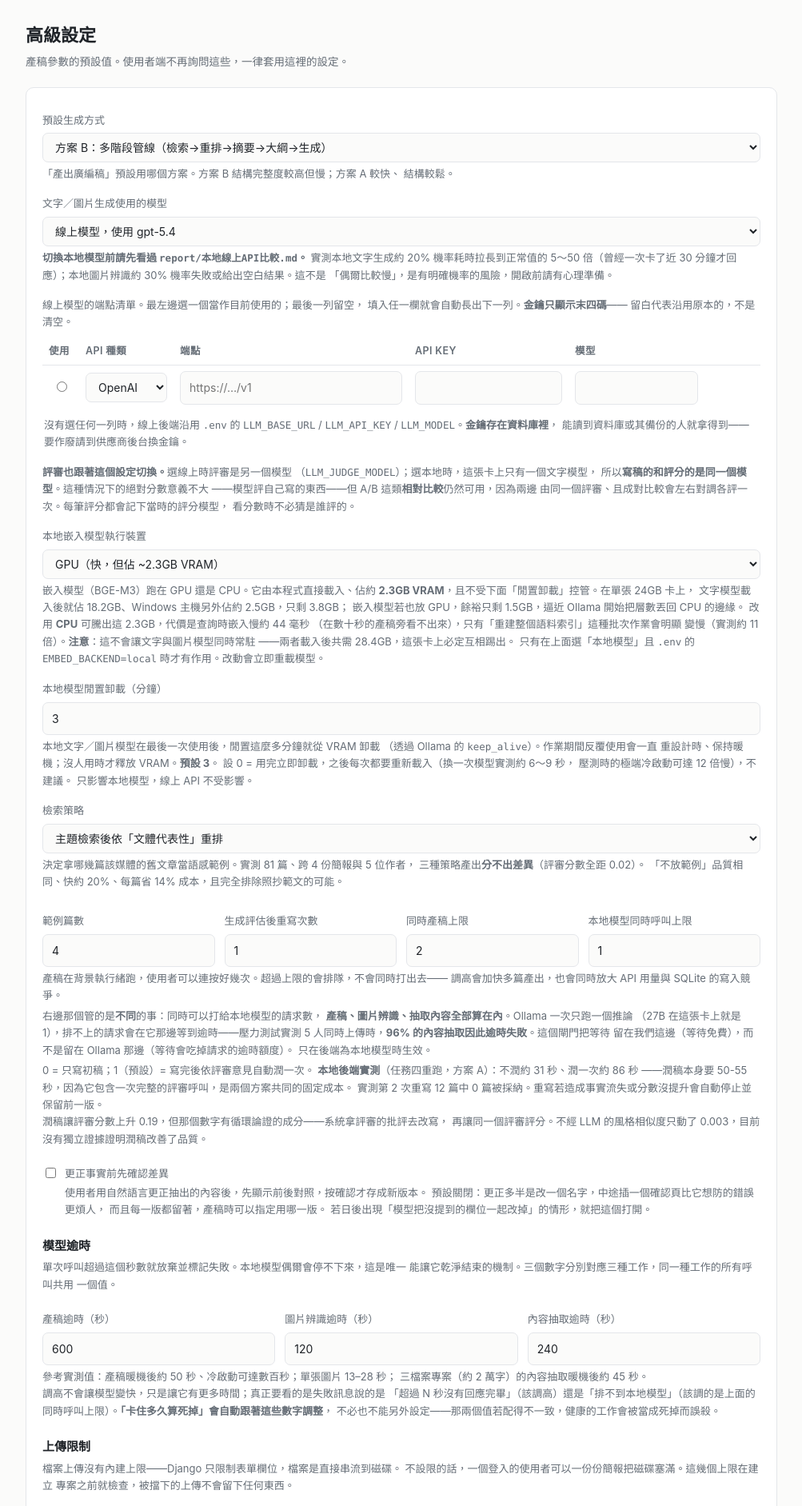
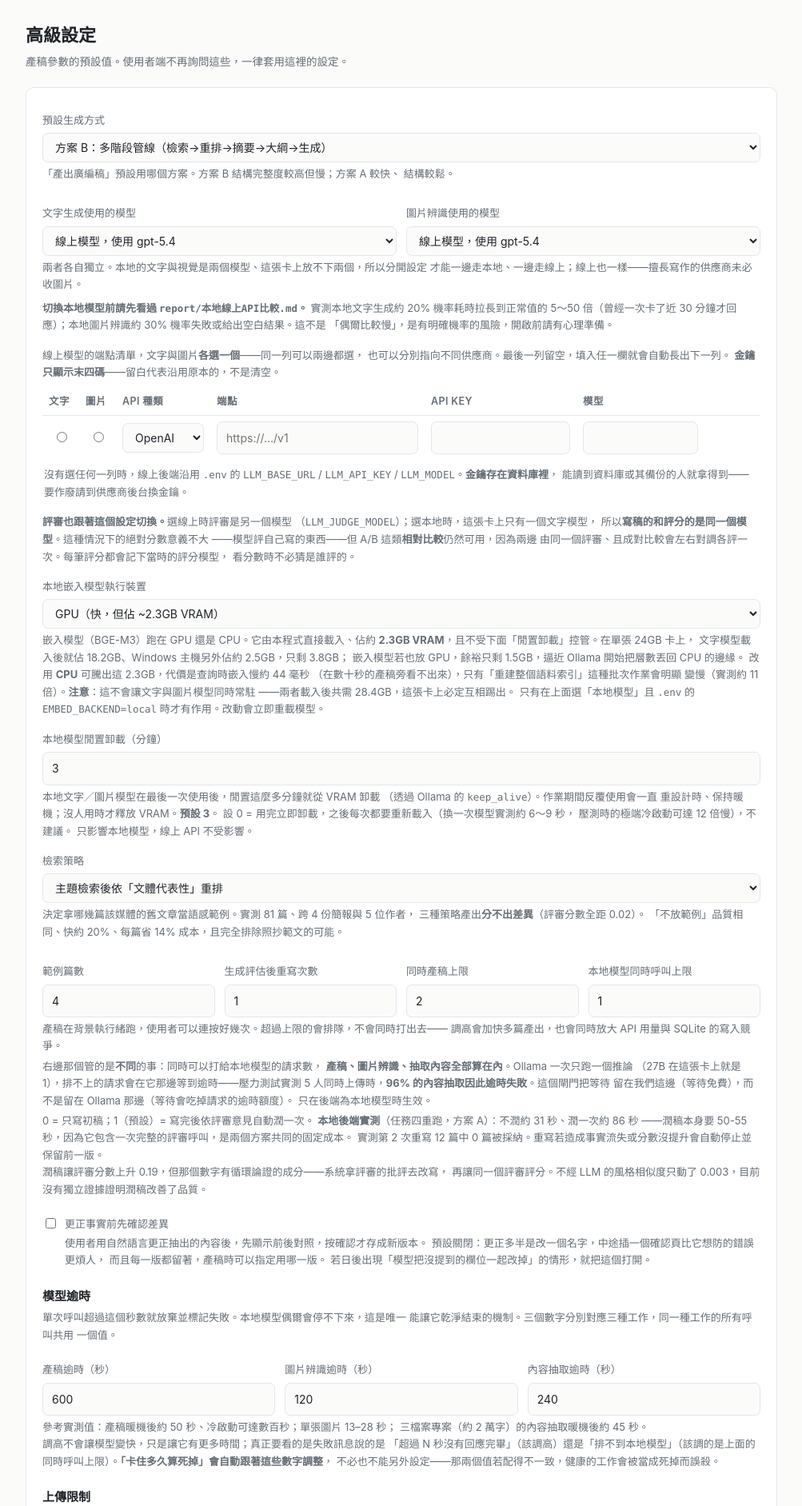
Before and after one commit to Leonardo-Classroom/advertorial-studio, a Django app: page /manage/advanced/ in a window 1280 px wide. Shown: the part 57-1940 px from the top of the page at 80% size, without its empty margins (38-1041 px from the left). Run offline with Django 5.2, Linux system fonts and the light colour scheme; the visitor is signed in with stand-in values (Sample User, id 1); data comes from the database, SQL or seed files in the repository; data that the repository does not hold is empty; parts of the project's set-up code (start-up, migrations or seed data) failed here and were passed over; some libraries are stand-ins or nearby versions.

Commit message:
文字與圖片模型分開設定，各自選自己的線上端點
一個開關同時決定寫稿與圖片辨識，只能服務兩者中較弱的那個。本地的文字與視覺
本來就是兩個模型、這張卡上放不下兩個；線上也一樣，擅長寫作的供應商未必收圖片。
所以拆成 llm_backend（文字）與 vision_backend（圖片），各自再選一個線上端點。

端點清單共用一份，用「文字」「圖片」兩欄單選分別指定。這比開兩張表好：同一組
金鑰不必輸入兩次，而要讓文字走 OpenAI、圖片走 DeepSeek 也只是各選一列的事。

core.llm 的路由改成帶 kind 參數：_backend / _online_config / _online_client /
get_client / is_local_backend 都是 text 預設、vision 明確指定。complete_vision
與 images.py 決定並行數時走 vision 那一路——後者原本問的是文字後端，圖片走線上
時會誤判成需要序列化。

資料遷移把舊的單一設定複製到新欄位。少了這一步，本來全走本地的部署會在欄位出現
的當下把圖片悄悄送去線上端點——沒人要求的行為改變，而且若按張計費會很貴。

實測：兩列端點分別指向 OpenAI 與 DeepSeek，_online_config('text') 與
('vision') 各自回正確的一組；文字設 local、圖片設 online 時
is_local_backend('vision') 正確回 False。

Co-Authored-By: Claude Opus 5 <noreply@anthropic.com>

```diff
--- a/briefs/services/images.py
+++ b/briefs/services/images.py
@@ -325,7 +325,7 @@ def classify_all(images: list[dict], brand: str = "", workers: int | None = None
     if not images:
         return []
     if workers is None:
-        workers = 1 if llm.is_local_backend() else 6
+        workers = 1 if llm.is_local_backend("vision") else 6
     if workers <= 1:
         results = []
         consecutive = 0
--- a/studio/models.py
+++ b/studio/models.py
@@ -145,10 +145,18 @@ class SiteSettings(models.Model):
         "預設生成方式", max_length=8, choices=GENERATION_MODES, default="staged",
         help_text="「產出廣編稿」預設用哪個方案。方案 B 結構完整度較高但慢，"
                   "方案 A 較快，兩者的取捨見系統報告書 §七之四。")
+    # Text and vision are configured apart because they are different models
+    # even on one backend: locally they are two Ollama models that cannot both
+    # fit this card, and online a provider strong at prose may not do vision at
+    # all. Tying them to one switch forced the weaker of the two.
     llm_backend = models.CharField(
-        "文字／圖片生成使用的模型", max_length=8, choices=LLM_BACKENDS, default="online",
-        help_text="寫稿、圖片辨識與評審都跟著這個設定。選本地時寫稿與評分是同一個模型，"
+        "文字生成使用的模型", max_length=8, choices=LLM_BACKENDS, default="online",
+        help_text="寫稿與評審跟著這個設定。選本地時寫稿與評分是同一個模型，"
                   "絕對分數意義有限，相對比較仍可用——每筆評分都記錄了當時的評分模型。")
+    vision_backend = models.CharField(
+        "圖片辨識使用的模型", max_length=8, choices=LLM_BACKENDS, default="online",
+        help_text="只影響圖片辨識。與上面的文字模型各自獨立——本地的文字與視覺是"
+                  "兩個模型，這張卡上放不下兩個，分開設定才能一邊走本地、一邊走線上。")
     # Nav visibility. Both default on, and both are only about the *link* —
     # the pages stay reachable by URL, and neither hides anything from anyone
     # who has the address. They exist because these two lists overlap with the
@@ -181,7 +189,10 @@ class SiteSettings(models.Model):
     # the `.env` values, which is what a fresh install has.
     online_provider = models.ForeignKey(
         "studio.OnlineProvider", on_delete=models.SET_NULL, null=True, blank=True,
-        related_name="+", verbose_name="使用的線上模型")
+        related_name="+", verbose_name="文字使用的線上端點")
+    vision_online_provider = models.ForeignKey(
+        "studio.OnlineProvider", on_delete=models.SET_NULL, null=True, blank=True,
+        related_name="+", verbose_name="圖片使用的線上端點")
     # Gate size for *every* local model call, not just generation — see the
     # long note in `core.llm`. `max_parallel_runs` above counts drafts in
     # flight; this counts requests at Ollama, which is also where fact
--- a/studio/views.py
+++ b/studio/views.py
@@ -65,8 +65,11 @@ def _save_online_providers(request, settings_row) -> None:
         if key.startswith("provider_") and key.rsplit("_", 1)[1].isdigit()
     }, key=int)
 
-    kept, selected_index = [], request.POST.get("provider_selected")
-    selected = None
+    wanted = {
+        "text": request.POST.get("provider_selected_text"),
+        "vision": request.POST.get("provider_selected_vision"),
+    }
+    kept, chosen = [], {"text": None, "vision": None}
     for i in indexes:
         pk = (request.POST.get(f"provider_pk_{i}") or "").strip()
         kind = request.POST.get(f"provider_kind_{i}") or "openai"
@@ -85,13 +88,17 @@ def _save_online_providers(request, settings_row) -> None:
             row.api_key = api_key
         row.save()
         kept.append(row.pk)
-        if selected_index == str(i):
-            selected = row
+        for use, index in wanted.items():
+            if index == str(i):
+                chosen[use] = row
 
     OnlineProvider.objects.exclude(pk__in=kept).delete()
-    # Keep the previous selection when the radio names a row that is gone.
-    if selected is not None or settings_row.online_provider_id not in kept:
-        settings_row.online_provider = selected
+    # Text and vision each keep their own selection; a radio naming a row that
+    # is gone clears that one only, leaving the other alone.
+    if chosen["text"] is not None or settings_row.online_provider_id not in kept:
+        settings_row.online_provider = chosen["text"]
+    if chosen["vision"] is not None or settings_row.vision_online_provider_id not in kept:
+        settings_row.vision_online_provider = chosen["vision"]
 
 
 def _duration(seconds: int) -> str:
@@ -196,12 +203,16 @@ def advanced(request):
     # this page cannot go on naming a model that was swapped out months ago.
     from core import llm as llm_module
 
-    names = {
-        "online": f"使用 {llm_module._online_config()[2]}",
-        "local": f"文字用 {django_settings.LOCAL_LLM_MODEL}"
-                 f"、圖片用 {django_settings.LOCAL_LLM_VISION_MODEL}",
+    text_names = {
+        "online": f"使用 {llm_module._online_config('text')[2]}",
+        "local": f"使用 {django_settings.LOCAL_LLM_MODEL}",
     }
-    backends = [(value, f"{label}，{names[value]}") for value, label in LLM_BACKENDS]
+    vision_names = {
+        "online": f"使用 {llm_module._online_config('vision')[2]}",
+        "local": f"使用 {django_settings.LOCAL_LLM_VISION_MODEL}",
+    }
+    backends = [(v, f"{label}，{text_names[v]}") for v, label in LLM_BACKENDS]
+    vision_backends = [(v, f"{label}，{vision_names[v]}") for v, label in LLM_BACKENDS]
 
     if request.method == "POST":
         mode = request.POST.get("default_mode", settings_row.default_mode)
@@ -210,6 +221,9 @@ def advanced(request):
         backend = request.POST.get("llm_backend", settings_row.llm_backend)
         if backend in dict(LLM_BACKENDS):
             settings_row.llm_backend = backend
+        vision = request.POST.get("vision_backend", settings_row.vision_backend)
+        if vision in dict(LLM_BACKENDS):
+            settings_row.vision_backend = vision
         strategy = request.POST.get("retrieval_strategy", settings_row.retrieval_strategy)
         if strategy in dict(SELECTABLE_STRATEGIES):
             settings_row.retrieval_strategy = strategy
@@ -272,6 +286,7 @@ def advanced(request):
         "strategies": SELECTABLE_STRATEGIES,
         "modes": GENERATION_MODES,
         "backends": backends,
+        "vision_backends": vision_backends,
         "embed_devices": EMBED_DEVICES,
         "providers": list(OnlineProvider.objects.all()),
         "provider_kinds": OnlineProvider.KINDS,
--- a/templates/studio/advanced.html
+++ b/templates/studio/advanced.html
@@ -7,7 +7,7 @@
    consistency across the page won over the typographic rule. */
 #provider-rows{min-width:880px}
 #provider-rows th,#provider-rows td{padding:7px 8px;vertical-align:middle}
-#provider-rows td:first-child{text-align:center}
+#provider-rows td:first-child,#provider-rows td:nth-child(2){text-align:center}
 /* `input[type=password]` is absent from the global input rule in base.html,
    so without this the key field renders as an unstyled browser default and
    looks like it belongs to a different form. */
@@ -34,35 +34,54 @@
       結構較鬆。
     </p>
 
-    <label>文字／圖片生成使用的模型</label>
-    <select name="llm_backend">
-      {% for value, label in backends %}
-        <option value="{{ value }}" {% if value == settings.llm_backend %}selected{% endif %}>{{ label }}</option>
-      {% endfor %}
-    </select>
+    <div class="row">
+      <div>
+        <label>文字生成使用的模型</label>
+        <select name="llm_backend">
+          {% for value, label in backends %}
+            <option value="{{ value }}" {% if value == settings.llm_backend %}selected{% endif %}>{{ label }}</option>
+          {% endfor %}
+        </select>
+      </div>
+      <div>
+        <label>圖片辨識使用的模型</label>
+        <select name="vision_backend">
+          {% for value, label in vision_backends %}
+            <option value="{{ value }}" {% if value == settings.vision_backend %}selected{% endif %}>{{ label }}</option>
+          {% endfor %}
+        </select>
+      </div>
+    </div>
+    <p class="small muted" style="margin:4px 0 8px">
+      兩者各自獨立。本地的文字與視覺是兩個模型、這張卡上放不下兩個，所以分開設定
+      才能一邊走本地、一邊走線上；線上也一樣——擅長寫作的供應商未必收圖片。
+    </p>
     <p class="small muted" style="margin:4px 0 16px">
       <strong>切換本地模型前請先看過 <code class="mono">report/本地線上API比較.md</code>。</strong>
       實測本地文字生成約 20% 機率耗時拉長到正常值的 5～50 倍（曾經一次卡了近
       30 分鐘才回應）；本地圖片辨識約 30% 機率失敗或給出空白結果。這不是
       「偶爾比較慢」，是有明確機率的風險，開啟前請有心理準備。
     </p>
-    <div id="providers" {% if settings.llm_backend != 'online' %}hidden{% endif %}
+    <div id="providers" {% if settings.llm_backend != 'online' and settings.vision_backend != 'online' %}hidden{% endif %}
          style="margin:4px 0 16px">
       <p class="small muted" style="margin:0 0 8px">
-        線上模型的端點清單。最左邊選一個當作目前使用的；最後一列留空，
-        填入任一欄就會自動長出下一列。<strong>金鑰只顯示末四碼</strong>——
-        留白代表沿用原本的，不是清空。
+        線上模型的端點清單，文字與圖片<strong>各選一個</strong>——同一列可以兩邊都選，
+        也可以分別指向不同供應商。最後一列留空，填入任一欄就會自動長出下一列。
+        <strong>金鑰只顯示末四碼</strong>——留白代表沿用原本的，不是清空。
       </p>
       <div class="scroll"><table id="provider-rows">
         <tr>
-          <th style="width:46px">使用</th><th style="width:118px">API 種類</th>
-          <th style="min-width:260px">端點</th><th style="width:200px">API Key</th>
-          <th style="width:170px">模型</th><th style="width:70px"></th>
+          <th style="width:46px">文字</th><th style="width:46px">圖片</th>
+          <th style="width:118px">API 種類</th>
+          <th style="min-width:240px">端點</th><th style="width:190px">API Key</th>
+          <th style="width:160px">模型</th><th style="width:70px"></th>
         </tr>
         {% for p in providers %}
         <tr>
-          <td><input type="radio" name="provider_selected" value="{{ forloop.counter0 }}"
+          <td><input type="radio" name="provider_selected_text" value="{{ forloop.counter0 }}"
                      {% if settings.online_provider_id == p.pk %}checked{% endif %}></td>
+          <td><input type="radio" name="provider_selected_vision" value="{{ forloop.counter0 }}"
+                     {% if settings.vision_online_provider_id == p.pk %}checked{% endif %}></td>
           <td><input type="hidden" name="provider_pk_{{ forloop.counter0 }}" value="{{ p.pk }}">
             <select name="provider_kind_{{ forloop.counter0 }}">
               {% for value, label in provider_kinds %}
@@ -317,12 +336,15 @@
   const table = document.getElementById('provider-rows');
   if (!box || !table) return;
 
-  const backend = document.querySelector('select[name="llm_backend"]');
-  if (backend) {
-    backend.addEventListener('change', function () {
-      box.hidden = backend.value !== 'online';
-    });
+  // Shown when *either* kind is online — the list is shared, and hiding it
+  // because text went local would take the picture endpoint with it.
+  const backends = ['llm_backend', 'vision_backend'].map(function (n) {
+    return document.querySelector('select[name="' + n + '"]');
+  }).filter(Boolean);
+  function syncVisibility() {
+    box.hidden = !backends.some(function (el) { return el.value === 'online'; });
   }
+  backends.forEach(function (el) { el.addEventListener('change', syncVisibility); });
 
   // Rendered as JSON rather than interpolated: a Python list of tuples
   // prints as ('openai', 'OpenAI'), which JavaScript reads as a comma
@@ -335,7 +357,8 @@
       return '<option value="' + k[0] + '">' + k[1] + '</option>';
     }).join('');
     tr.innerHTML =
-      '<td><input type="radio" name="provider_selected" value="' + i + '"></td>' +
+      '<td><input type="radio" name="provider_selected_text" value="' + i + '"></td>' +
+      '<td><input type="radio" name="provider_selected_vision" value="' + i + '"></td>' +
       '<td><input type="hidden" name="provider_pk_' + i + '" value="">' +
       '<select name="provider_kind_' + i + '">' + options + '</select></td>' +
       '<td><input type="text" name="provider_base_url_' + i + '" placeholder="https://…/v1"></td>' +
```
Also changed, not shown: core/llm.py (+30 -19 lines), studio/migrations/0027_sitesettings_vision_backend_and_more.py (added), studio/migrations/0028_carry_vision_backend.py (added).
